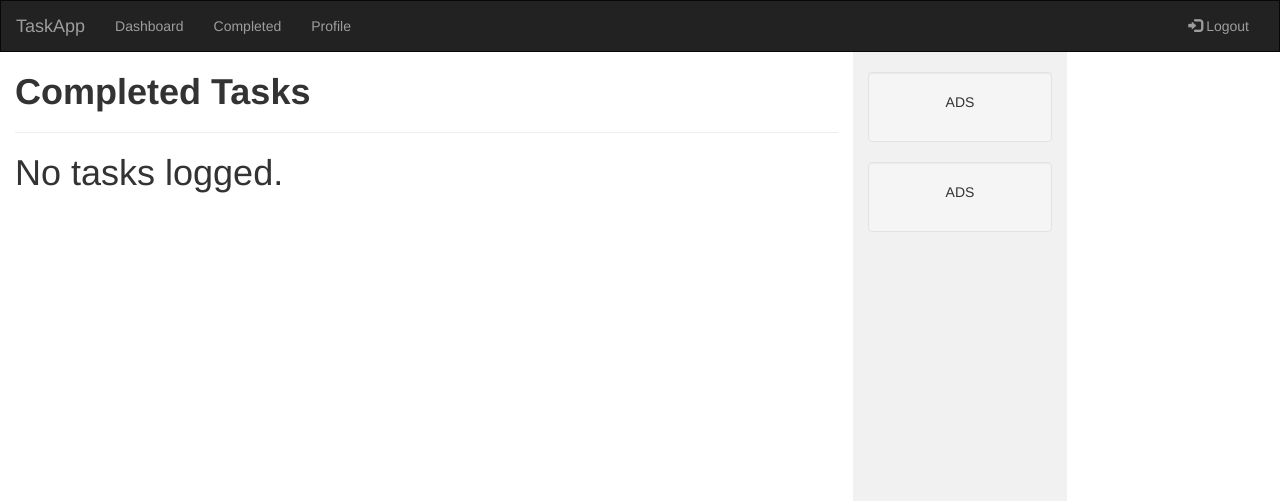
After one commit to shelyavski/-LEARNING-Tasks-app, a Django app: page /completed/ in a window 1280 px wide. The commit adds this page. Shown: the top 501 px of the page. Run offline with Django 4.2, Linux system fonts and the light colour scheme; data that the repository does not hold is empty; some libraries are stand-ins or nearby versions.

Commit message:
Added functionality to all task related buttons and completed_tasks page
/Delete button/ now works with one click and redirects to the page it was called from. // Completed tasks show up only in separate page

```diff
--- a/tasks/forms.py
+++ b/tasks/forms.py
@@ -5,4 +5,4 @@ from .models import Task
 class TaskForm(ModelForm):
     class Meta:
         model = Task
-        fields = ['title', 'priority', ]
+        fields = ['title', 'priority', 'is_done']
--- a/tasks/urls.py
+++ b/tasks/urls.py
@@ -5,4 +5,6 @@ urlpatterns = [
     path('', view_tasks, name='dashboard'),
     path('create_task/', create_task, name='create_task'),
     path('update_task/<str:pk>', edit_task, name='edit_task'),
+    path('delete_task/<str:pk>', delete_task, name='delete_task'),
+    path('completed/', view_completed_tasks, name='completed_tasks'),
 ]
--- a/tasks/views.py
+++ b/tasks/views.py
@@ -1,6 +1,8 @@
-from django.shortcuts import render, redirect
+from django.shortcuts import render, redirect, get_object_or_404
 from .models import Task
 from .forms import TaskForm
+from django.views.decorators.http import require_POST
+from django.http import HttpResponseRedirect
 
 
 # Create your views here.
@@ -8,9 +10,16 @@ from .forms import TaskForm
 
 def view_tasks(request):
     context = {
-        'pending_tasks': Task.objects.filter(is_done=False)
+        'tasks': Task.objects.filter(is_done=False),
     }
     return render(request, 'dashboard.html', context)
+
+
+def view_completed_tasks(request):
+    context = {
+        'tasks': Task.objects.filter(is_done=True),
+    }
+    return render(request, 'completed_tasks.html', context)
 
 
 def create_task(request):
@@ -40,3 +49,10 @@ def edit_task(request, pk):
         'form': form
     }
     return render(request, 'create_task.html', context)
+
+
+@require_POST
+def delete_task(request, pk):
+    task = get_object_or_404(Task, id=pk)
+    task.delete()
+    return HttpResponseRedirect(request.META.get('HTTP_REFERER'))
--- /dev/null
+++ b/templates/completed_tasks.html
@@ -0,0 +1,5 @@
+{% extends 'dashboard.html' %}
+{% block head %}
+<h1><strong>Completed Tasks</strong></h1>
+      <hr>
+{% endblock head %}
--- a/templates/dashboard.html
+++ b/templates/dashboard.html
@@ -1,19 +1,23 @@
 {% extends "main.html" %}
 {% block body %}
+{% block head %}
 <h1><strong>Dashboard</strong></h1>
       <hr>
-    <a class="btn-lg btn-primary" href="{% url 'create_task' %}" role="button">Create Task</a>
-      <table class="table mb-0">
-              <thead>
+    <a class="btn-lg btn-primary" href="{% url 'create_task' %}" role="button">Create Task</a><br><br>
+{% endblock head %}
+      {% if tasks %}
+      <table class="table table-striped table-bordered mb-0">
+              <thead class="thead">
                 <tr>
                   <th scope="col">Team Member</th>
                   <th scope="col">Task</th>
                   <th scope="col">Priority</th>
+                  <th scope="col">Date Created</th>
                   <th scope="col">Actions</th>
                 </tr>
               </thead>
               <tbody>
-              {% for task in pending_tasks %}
+              {% for task in tasks %}
                 <tr class="fw-normal">
 {#                    Profile picture #}
                   <th>
@@ -32,11 +36,20 @@
                     <h6 class="mb-0"><span class="badge bg-dark">{{ task.priority }}</span></h6>
                   </td>
                   <td class="align-middle">
-                      <a class="btn btn-success" href="#" role="button">Done</a>
+                    <h6 class="mb-0"><span>{{ task.date_created }}</span></h6>
+                  </td>
+                  <td class="align-middle">
                       <a class="btn btn-warning" href="{% url 'edit_task' task.pk %}" role="button">Edit</a>
+                      <form method="POST" action="{% url 'delete_task' task.pk %}">
+                        {% csrf_token %}
+                        <button type=submit class="btn btn-danger">Delete</button>
+                      </form>
                   </td>
                 </tr>
                 {% endfor %}
               </tbody>
             </table>
+    {% else %}
+          <h1>No tasks logged.</h1>
+    {% endif %}
 {% endblock %}
--- a/templates/main.html
+++ b/templates/main.html
@@ -56,7 +56,7 @@
     <div class="collapse navbar-collapse" id="myNavbar">
       <ul class="nav navbar-nav">
         <li><a href="{% url 'dashboard' %}">Dashboard</a></li>
-        <li><a href="#">Completed</a></li>
+        <li><a href="{% url 'completed_tasks' %}">Completed</a></li>
         <li><a href="#">Profile</a></li>
       </ul>
       <ul class="nav navbar-nav navbar-right">
```
